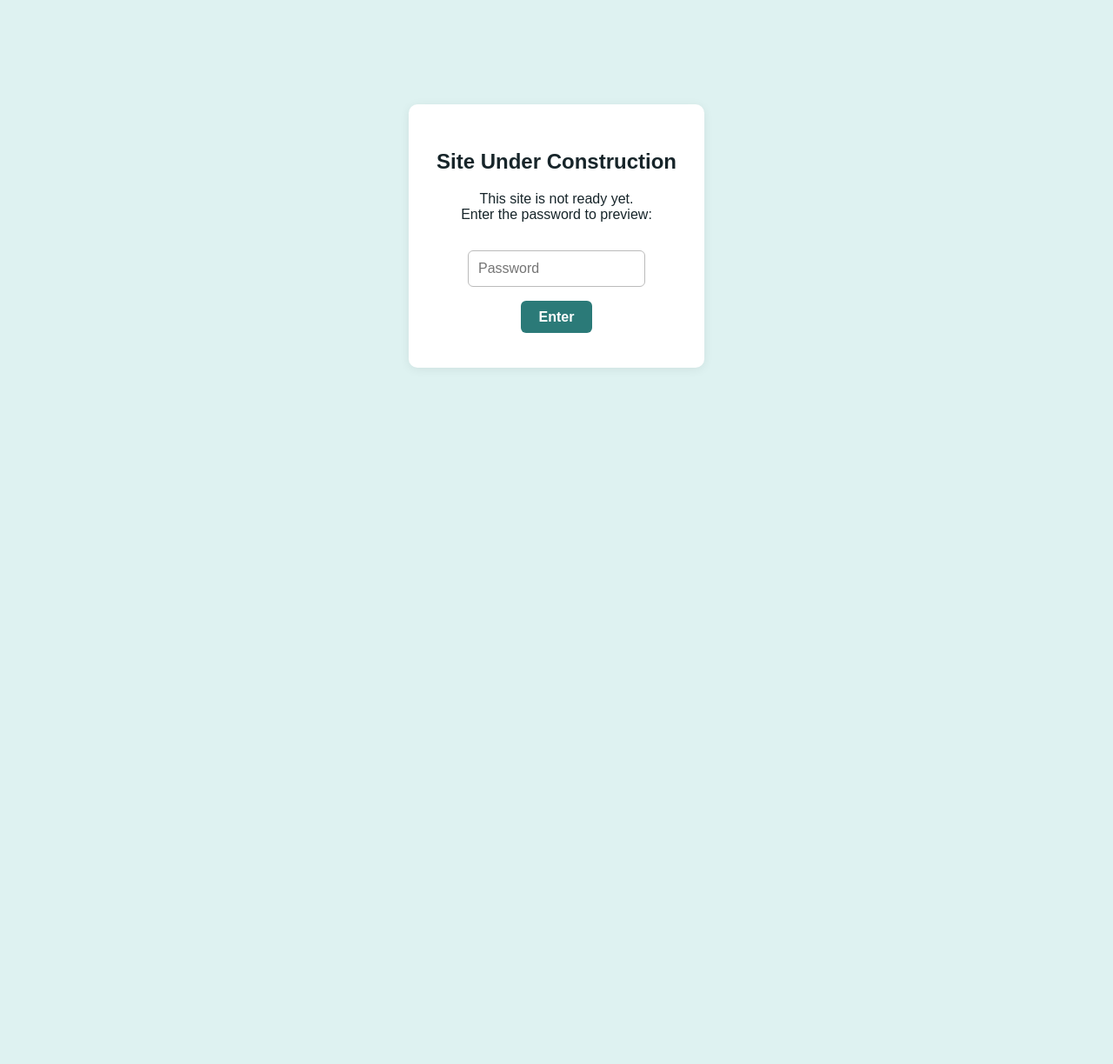
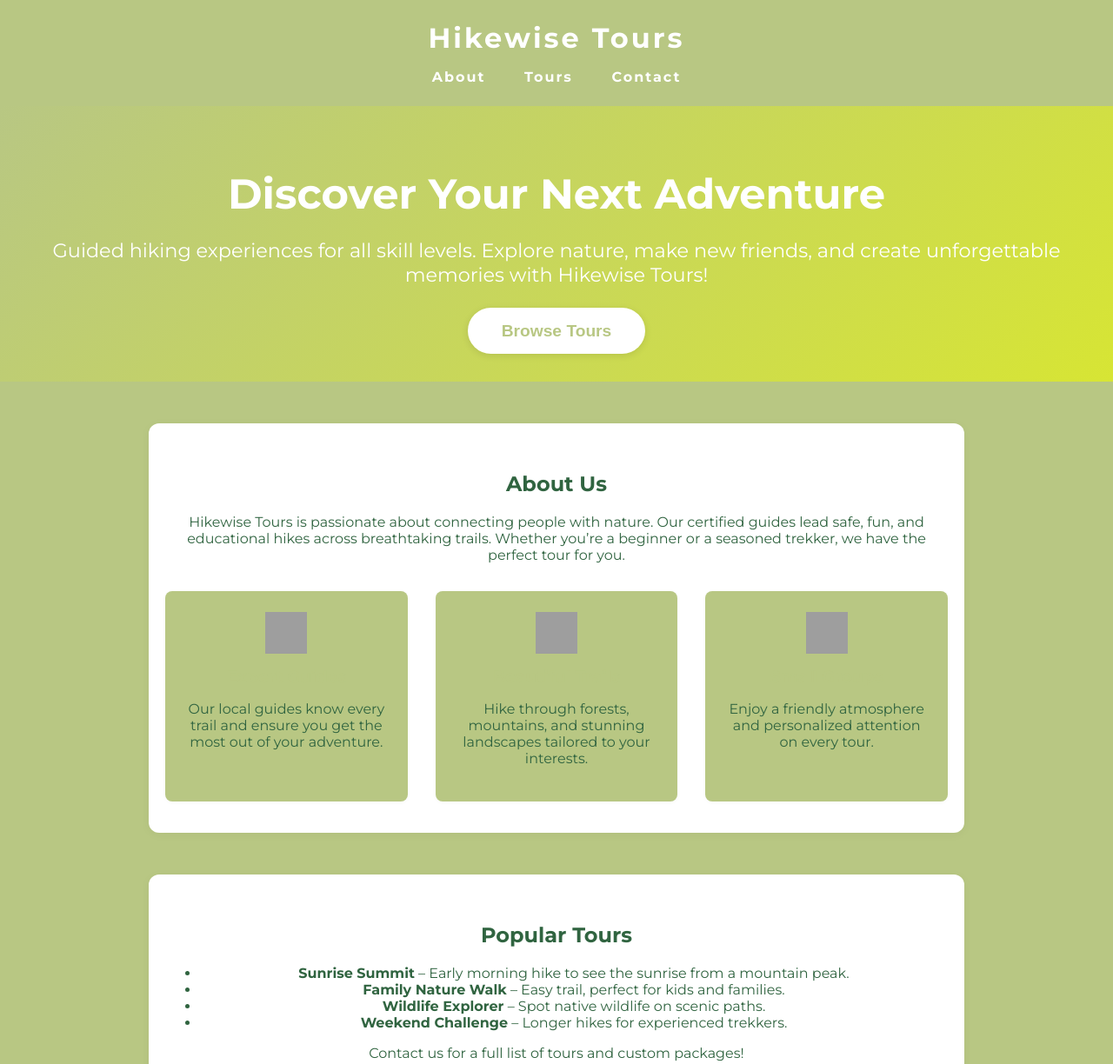
Before and after one commit to hikewisetours/hikewise-tours, a plain HTML site: page index.html in a window 1280 px wide. Shown: the top 1224 px of the page at 87% size. Before the commit the page ends 800 px from the top, so only its background shows below. Drawn offline with Linux system fonts and the light colour scheme; grey boxes are pictures that could not be loaded.

Commit message:
Update index.html

```diff
--- a/index.html
+++ b/index.html
@@ -51,7 +51,7 @@
   <script>
     function checkPassword() {
       var pw = document.getElementById('pw').value;
-      var correct = "hikewise2025"; // Change this password!
+      var correct = "2H0W2T5";
       if (pw === correct) {
         document.getElementById('pwbox').style.display = 'none';
         document.getElementById('content').style.display = 'block';
@@ -66,19 +66,184 @@
   </script>
 </head>
 <body>
-  <div id="pwbox" class="password-box">
-    <h2>Site Under Construction</h2>
-    <p>This site is not ready yet.<br>Enter the password to preview:</p>
-    <form onsubmit="return checkPassword()">
-      <input type="password" id="pw" placeholder="Password" autocomplete="off" required>
-      <br>
-      <button type="submit">Enter</button>
+
+<!DOCTYPE html>
+<html lang="en">
+<head>
+  <meta charset="UTF-8">
+  <title>Hikewise Tours</title>
+  <meta name="viewport" content="width=device-width, initial-scale=1">
+  <meta name="description" content="Discover adventure with Hikewise Tours - your gateway to unforgettable hiking experiences.">
+  <link href="https://fonts.googleapis.com/css?family=Montserrat:700,400&display=swap" rel="stylesheet">
+  <style>
+    :root {
+      --main-color: #b8c783;
+      --accent-color: #b8c783;
+      --text-color: #306440;
+      --highlight: #d7e534;
+    }
+    body {
+      margin: 0;
+      font-family: 'Montserrat', Arial, sans-serif;
+      background: var(--accent-color);
+      color: var(--text-color);
+    }
+    header {
+      background: var(--main-color);
+      padding: 1.5rem 0;
+      color: white;
+      text-align: center;
+      letter-spacing: 2px;
+      box-shadow: 0 2px 6px rgba(0,0,0,0.04);
+    }
+    nav {
+      margin-top: 1rem;
+    }
+    nav a {
+      color: white;
+      text-decoration: none;
+      margin: 0 1.2rem;
+      font-weight: 700;
+      transition: color 0.2s;
+    }
+    nav a:hover {
+      color: var(--highlight);
+    }
+    .hero {
+      padding: 3rem 1rem 2rem 1rem;
+      text-align: center;
+      background: linear-gradient(135deg, var(--main-color) 0%, var(--highlight) 100%);
+      color: white;
+    }
+    .hero h1 {
+      margin: 0.5em 0 0.4em 0;
+      font-size: 3rem;
+      font-weight: 700;
+    }
+    .hero p {
+      font-size: 1.4rem;
+      margin-bottom: 1.5rem;
+    }
+    .cta-btn {
+      background: white;
+      color: var(--main-color);
+      font-weight: bold;
+      padding: 0.8em 2em;
+      font-size: 1.2rem;
+      border: none;
+      border-radius: 30px;
+      cursor: pointer;
+      box-shadow: 0 2px 8px rgba(0,0,0,0.10);
+      transition: background 0.2s, color 0.2s;
+    }
+    .cta-btn:hover {
+      background: var(--highlight);
+      color: white;
+    }
+    .section {
+      max-width: 900px;
+      margin: 3rem auto;
+      padding: 2.2rem 1.2rem;
+      background: white;
+      border-radius: 12px;
+      box-shadow: 0 2px 12px rgba(0,0,0,0.04);
+    }
+    .features {
+      display: flex;
+      flex-wrap: wrap;
+      gap: 2rem;
+      justify-content: center;
+      margin-top: 2rem;
+    }
+    .feature {
+      flex: 1 1 220px;
+      min-width: 220px;
+      background: var(--accent-color);
+      border-radius: 8px;
+      padding: 1.5rem;
+      text-align: center;
+      box-shadow: 0 1px 5px rgba(0,0,0,0.03);
+    }
+    .feature h3 {
+      margin-top: 0.6em;
+      margin-bottom: 0.4em;
+      color: var(--main-color);
+    }
+    footer {
+      background: var(--main-color);
+      color: white;
+      text-align: center;
+      padding: 1.5rem 0 0.8rem 0;
+      margin-top: 2rem;
+      font-size: 1rem;
+      letter-spacing: 1px;
+    }
+    @media (max-width: 700px) {
+      .hero h1 { font-size: 2.1rem; }
+      .section { padding: 1.2rem 0.7rem; }
+      .features { flex-direction: column; }
+    }
+  </style>
+</head>
+<body>
+  <header>
+    <div style="font-size:2rem; font-weight:800; letter-spacing:3px;">Hikewise Tours</div>
+    <nav>
+      <a href="#about">About</a>
+      <a href="#tours">Tours</a>
+      <a href="#contact">Contact</a>
+    </nav>
+  </header>
+  <div class="hero">
+    <h1>Discover Your Next Adventure</h1>
+    <p>Guided hiking experiences for all skill levels. Explore nature, make new friends, and create unforgettable memories with Hikewise Tours!</p>
+    <a href="#tours"><button class="cta-btn">Browse Tours</button></a>
+  </div>
+  <div class="section" id="about">
+    <h2>About Us</h2>
+    <p>Hikewise Tours is passionate about connecting people with nature. Our certified guides lead safe, fun, and educational hikes across breathtaking trails. Whether you’re a beginner or a seasoned trekker, we have the perfect tour for you.</p>
+    <div class="features">
+      <div class="feature">
+        <img src="https://img.icons8.com/ios-filled/50/2b7a78/trekking.png" alt="Guided Tours" width="48" height="48">
+        <h3>Expert Guides</h3>
+        <p>Our local guides know every trail and ensure you get the most out of your adventure.</p>
+      </div>
+      <div class="feature">
+        <img src="https://img.icons8.com/ios-filled/50/2b7a78/forest.png" alt="Nature" width="48" height="48">
+        <h3>Beautiful Trails</h3>
+        <p>Hike through forests, mountains, and stunning landscapes tailored to your interests.</p>
+      </div>
+      <div class="feature">
+        <img src="https://img.icons8.com/ios-filled/50/2b7a78/teamwork.png" alt="Group" width="48" height="48">
+        <h3>Small Groups</h3>
+        <p>Enjoy a friendly atmosphere and personalized attention on every tour.</p>
+      </div>
+    </div>
+  </div>
+  <div class="section" id="tours">
+    <h2>Popular Tours</h2>
+    <ul>
+      <li><strong>Sunrise Summit</strong> &ndash; Early morning hike to see the sunrise from a mountain peak.</li>
+      <li><strong>Family Nature Walk</strong> &ndash; Easy trail, perfect for kids and families.</li>
+      <li><strong>Wildlife Explorer</strong> &ndash; Spot native wildlife on scenic paths.</li>
+      <li><strong>Weekend Challenge</strong> &ndash; Longer hikes for experienced trekkers.</li>
+    </ul>
+    <p>Contact us for a full list of tours and custom packages!</p>
+  </div>
+  <div class="section" id="contact">
+    <h2>Contact</h2>
+    <p>Ready to start your next adventure? Email us at <a href="mailto:info@hikewisetours.com">info@hikewisetours.com</a> or use the form below:</p>
+    <form action="mailto:hikewisetours@gmail.com" method="POST" enctype="text/plain" style="max-width:400px;margin:auto;">
+      <input type="text" name="name" placeholder="Your Name" required style="width:100%;padding:0.7em;margin-bottom:1em;border-radius:6px;border:1px solid #bbb;">
+      <input type="email" name="email" placeholder="Your Email" required style="width:100%;padding:0.7em;margin-bottom:1em;border-radius:6px;border:1px solid #bbb;">
+      <textarea name="message" placeholder="Message" required rows="4" style="width:100%;padding:0.7em;margin-bottom:1em;border-radius:6px;border:1px solid #bbb;"></textarea>
+      <button type="submit" class="cta-btn" style="width:100%;">Send Message</button>
     </form>
   </div>
-  <div id="content" class="hidden-content">
-    <!-- Put your actual website content here! -->
-    <h1>Welcome to Hikewise Tours!</h1>
-    <p>This is a private preview.<br>Remove password protection when ready to launch.</p>
-  </div>
+  <footer>
+    &copy; 2025 Hikewise Tours &middot; Designed with ❤️ for adventure
+  </footer>
 </body>
 </html>
+</body>
+</html>
```
